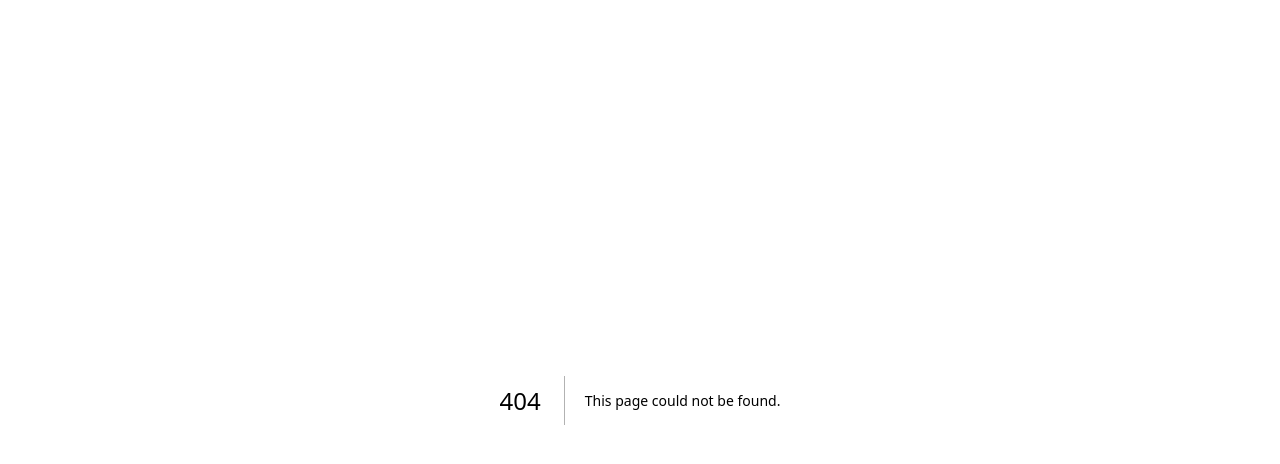
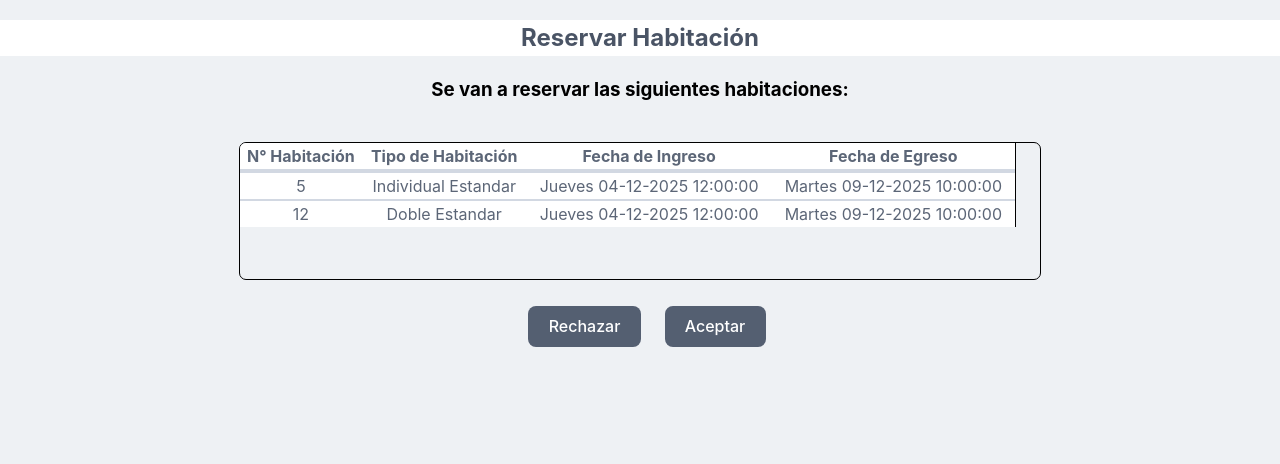
Before and after one commit to lumaglia/TP-DESO, a Next.js app in the folder frontend/: page /Reserva/Alta in a window 1280 px wide. Before the commit this address had no page. Shown: the top 464 px of the page. Built offline with nearby package versions, Linux system fonts and the light colour scheme.

Commit message:
feat(frontend): Vista de Tabla Posterior al CU05 y Formulario agregado, funcionalidad parcial

```diff
--- a/frontend/app/Huesped/Alta/AltaHuesped.css
+++ b/frontend/app/Huesped/Alta/AltaHuesped.css
@@ -23,7 +23,9 @@
 .Button:focus-visible {
     background-color: #3d4555;
 }
-
+.Button.Disabled {
+    background-color: #9ba5b7;
+}
 input:focus {
     outline: 2px solid #80c7ea; /* Change to your desired color */
 }
--- /dev/null
+++ b/frontend/app/Reserva/Alta/page.tsx
@@ -0,0 +1,126 @@
+'use client';
+import { useState } from 'react'
+import { useForm } from 'react-hook-form'
+import { useRouter } from 'next/navigation'
+import { ScrollArea } from '@base-ui-components/react/scroll-area';
+import Campo from '../../Campo.tsx'
+import Row from '../../Row'
+import Encabezado from '../../Encabezado.tsx'
+import { AlertaCancelar } from '../../Alertas.tsx'
+import { validation, comboValues, FormValues, fieldTypes } from '../../../public/constants.ts'
+import '../../Huesped/Alta/AltaHuesped.css'
+import '../../Huesped/Buscar/Buscar.css'
+
+export default function ReservarHabitacion() {
+    const { register, formState, handleSubmit } = useForm();
+    const router = useRouter();
+    const { errors } = formState;
+    const [ alertaCancelarOpen, setAlertaCancelarOpen] = useState(false);
+    const [ errorNoSeleccionado, setErrorNoSeleccionado] = useState(false);
+    const [ aceptar, setAceptar] = useState(false);
+    const [ reservas, setReservas] = useState([
+            {
+             nroHabitacion : "5",
+             tipoHabitacion : "Individual Estandar",
+             fechaInicio : "Jueves 04-12-2025 12:00:00",
+             fechaFin : "Martes 09-12-2025 10:00:00",
+            },
+            {
+                nroHabitacion : "12",
+                tipoHabitacion : "Doble Estandar",
+                fechaInicio : "Jueves 04-12-2025 12:00:00",
+                fechaFin : "Martes 09-12-2025 10:00:00",
+            },
+            ]);
+
+    function onSubmit(data: any) {
+
+        /*fetch('http://localhost:8081/Huesped/Buscar', {
+            method: 'POST',
+            body: JSON.stringify(data),
+            headers: {
+                'Accept': 'application/json',
+                'Content-Type': 'application/json'
+            }
+        }).then(res => {
+            if (res.status === 204) {
+                setHuespedes([])
+                setSelectedHuesped(null)
+                setAlertaHuespedNoEncontradoOpen(true)
+            }else if(res.ok) {
+                res.json().then(data => {
+                    setHuespedes(data)
+                    setSelectedHuesped(null)
+                })
+            }
+        })*/
+        router.push('/Reserva/Alta/Success');
+    }
+    return(
+        <>
+            <Encabezado titulo="Reservar Habitación" />
+            <h3 style={{textAlign:'center'}}>Se van a reservar las siguientes habitaciones:</h3>
+
+            <div style={{display: 'flex', flexDirection: 'column', width: 'fit-content', marginLeft: 'auto', marginRight: 'auto'}}>
+                <ScrollArea.Root className='ScrollArea'>
+                    <ScrollArea.Viewport className='Viewport'>
+                        <ScrollArea.Content className='Content'>
+                            <table>
+                                <thead style={{position: 'sticky', top: '0'}}>
+                                <tr>
+                                    <th>N° Habitación</th>
+                                    <th>Tipo de Habitación</th>
+                                    <th>Fecha de Ingreso</th>
+                                    <th>Fecha de Egreso</th>
+                                </tr>
+                                </thead>
+                                <tbody>
+                                {reservas.map((reserva: any) => (
+                                    <tr>
+                                        <td>{reserva.nroHabitacion}</td>
+                                        <td>{reserva.tipoHabitacion}</td>
+                                        <td>{reserva.fechaInicio}</td>
+                                        <td>{reserva.fechaFin}</td>
+                                    </tr>
+                                ))}
+                                </tbody>
+                            </table>
+
+                        </ScrollArea.Content>
+                    </ScrollArea.Viewport>
+                    <ScrollArea.Scrollbar className='Scrollbar'>
+                        <ScrollArea.Thumb className='Thumb'/>
+                    </ScrollArea.Scrollbar>
+                </ScrollArea.Root>
+            </div>
+            {
+                (!aceptar)?<Row>
+                    <button type='button' className='Button' onClick={() => setAlertaCancelarOpen(true)}>Rechazar</button>
+                    <button type='button' className='Button' onClick={() => setAceptar(true)}>Aceptar</button>
+                </Row>:
+                    <>
+                        <Row>
+                        <button className='Button Disabled'>Rechazar</button>
+                        <button className='Button Disabled'>Aceptar</button>
+                    </Row>
+                        <h3 style={{textAlign:'center'}}>Ingrese datos del Huesped</h3>
+                        <form method='post' onSubmit={handleSubmit(onSubmit)} noValidate>
+                            <Row>
+                                <Campo field="Nombre" register={register} errors={errors} validation={validation['nombre']} placeholder="ej. JUAN" isRequired={true}/>
+                                <Campo field="Apellido" register={register} errors={errors} validation={validation['apellido']} placeholder="ej. MARTINEZ" isRequired={true}/>
+                                <Campo field="Telefono" register={register} errors={errors} validation={validation['numeroTelefono']} placeholder='+54 9 xxxx xxxx' isRequired={true}/>
+                            </Row>
+                            <Row>
+                                <button type='submit' className='Button'>Reservar</button>
+                            </Row>
+                        </form>
+                    </>
+            }
+
+
+
+            <AlertaCancelar open={alertaCancelarOpen} setOpen={setAlertaCancelarOpen} text='la busqueda de huespedes'/>
+
+        </>
+    );
+}
--- a/frontend/app/page.tsx
+++ b/frontend/app/page.tsx
@@ -13,6 +13,9 @@ export default function Home() {
             <Link href='/Huesped/Buscar'>
                 <button>Buscar Huesped</button>
             </Link>
+            <Link href='/Reserva/Alta'>
+                <button>Reservar Habitación</button>
+            </Link>
         </>
     );
 }
```
Also changed, not shown: frontend/app/Reserva/Alta/Success/page.tsx (added, +23 -0 lines).
